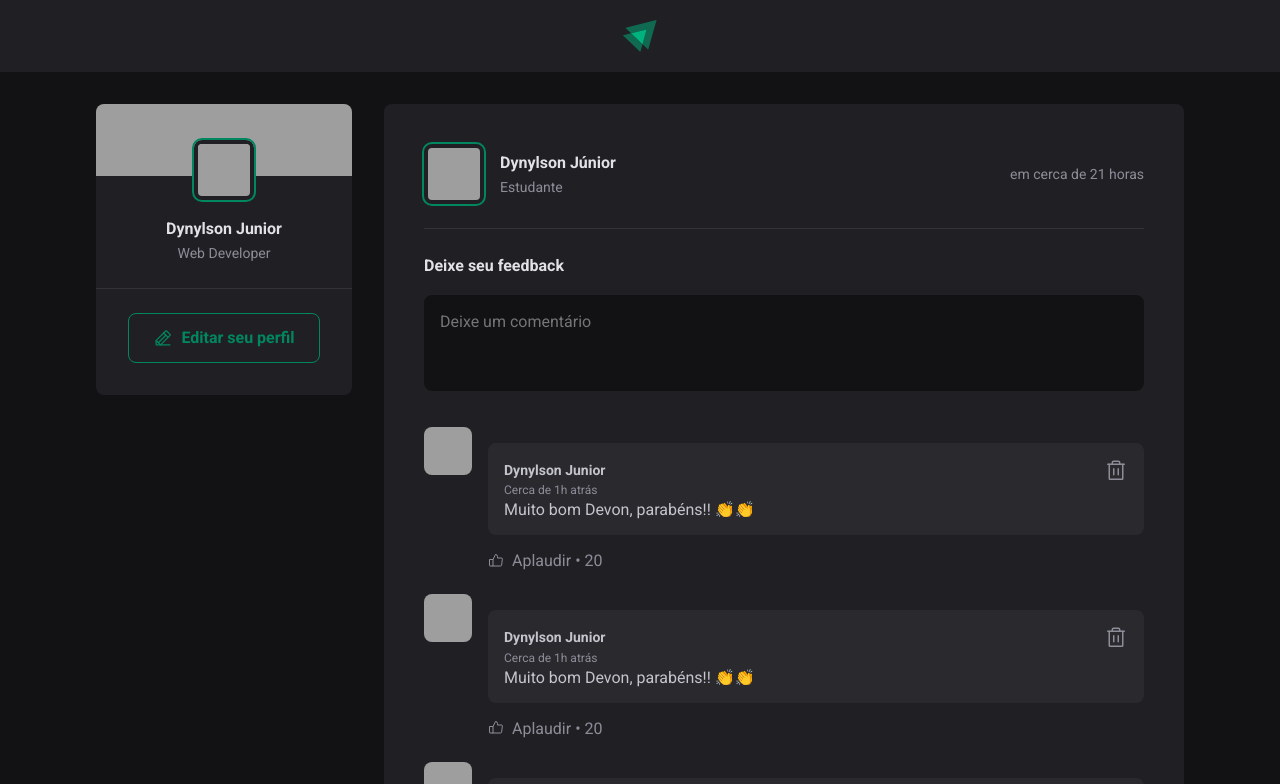
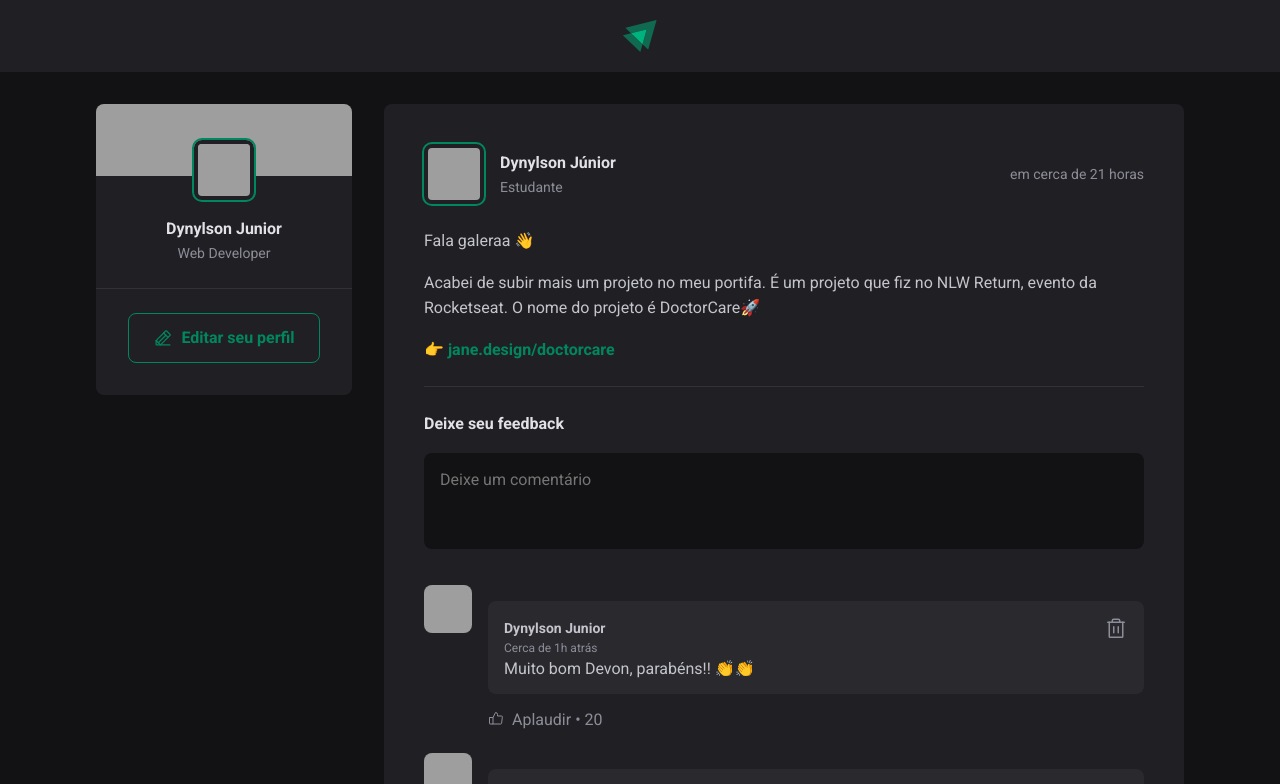
Before and after one commit to Dynylson/IgniteFeed, a React (Vite) app: page / in a window 1280 px wide. Shown: the top 784 px of the page. Built offline with nearby package versions, Linux system fonts and the light colour scheme; grey boxes are pictures that could not be loaded.

Commit message:
Map no content para exibir o conteudo dinamicamente

```diff
--- a/src/components/Post.jsx
+++ b/src/components/Post.jsx
@@ -37,7 +37,19 @@ export function Post({ author, content, publishedAt }) {
         </time>
       </header>
 
-      <div className={styles.content}></div>
+      <div className={styles.content}>
+        {content.map((line) => {
+          if (line.type === "paragraph") {
+            return <p>{line.content}</p>;
+          } else if (line.type === "link") {
+            return (
+              <p>
+                <a href='#'>{line.content}</a>
+              </p>
+            );
+          }
+        })}
+      </div>
 
       <form className={styles.commentForm}>
         <strong>Deixe seu feedback</strong>
```
